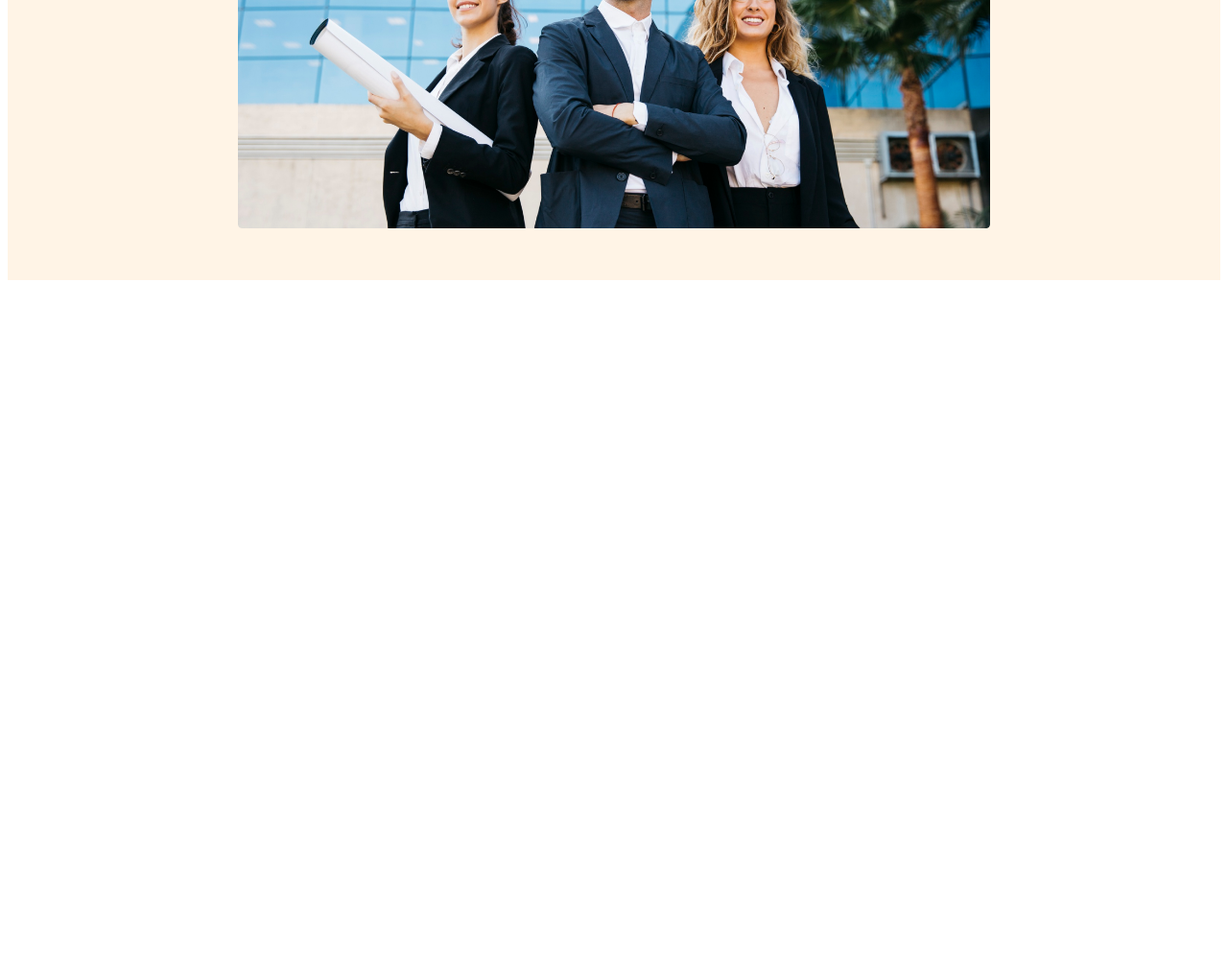
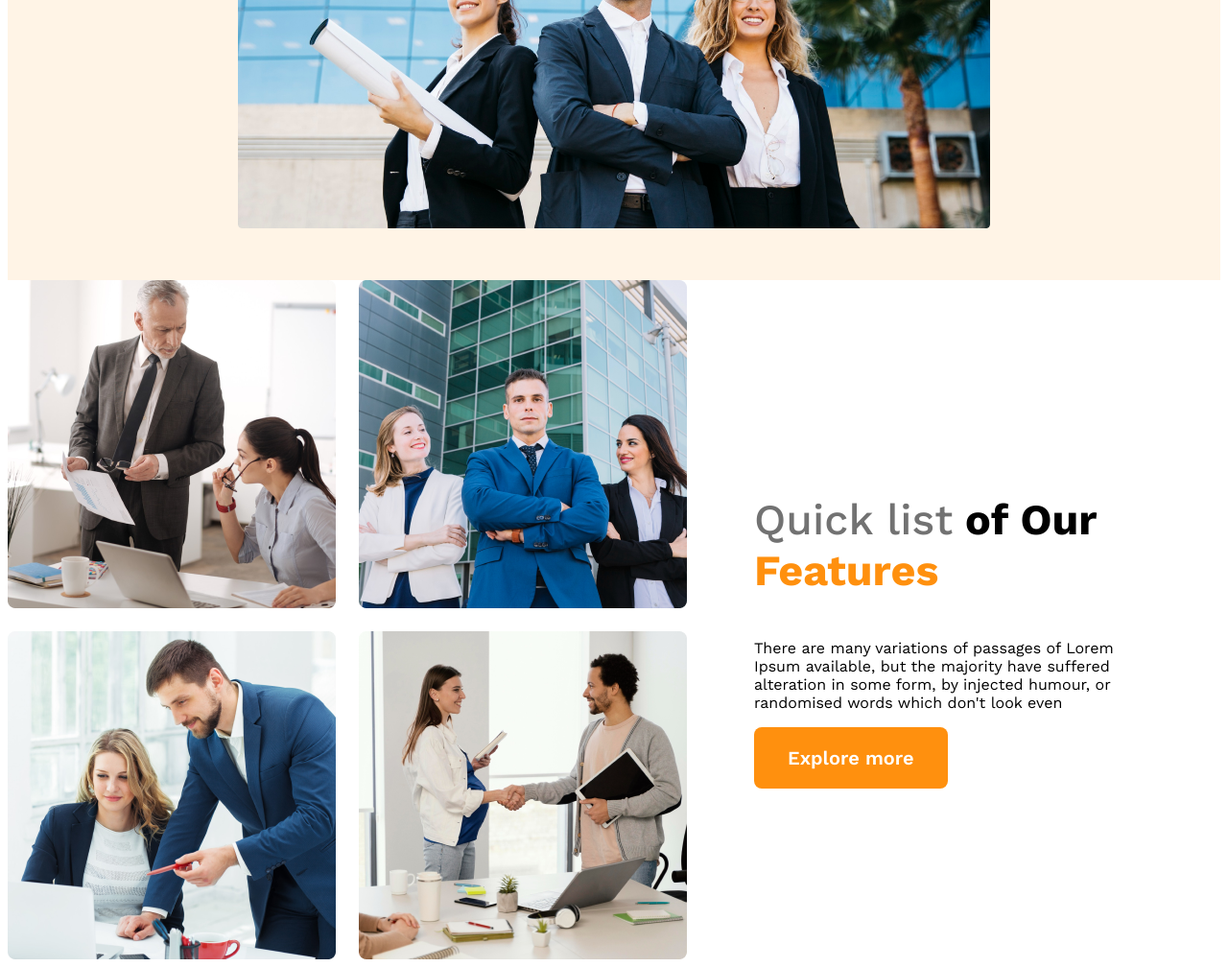
Before and after one commit to romanibra/g3-architects-website, a plain HTML site: page index.html in a window 1280 px wide. Shown: the part 700-1708 px from the top of the page at 96% size. Before the commit the page ends 1000 px from the top, so only its background shows below. Drawn offline with nearby package versions, Linux system fonts and the light colour scheme.

Commit message:
team section done

```diff
--- a/index.html
+++ b/index.html
@@ -34,6 +34,22 @@
 
   </header>
   <main>
+    <!-- team section -->
+    <section class="teams-container">
+      <div class="team-img-container">
+        <img src="images/team1.png" alt="">
+        <img src="images/team2.png" alt="">
+        <img src="images/team3.png" alt="">
+        <img src="images/team4.png" alt="">
+
+      </div>
+      <div class="teams-content">
+        <h3 class="teams-tittle"><span class="Quick">Quick list</span> <span>of Our</span> <span class="text-feature">Features</span></h3>
+        <p class="teams-description">There are many variations of passages of Lorem Ipsum available, but the majority have suffered alteration in some form, by injected humour, or randomised words which don't look even</p>
+        <button class="button-primary">Explore more</button>
+
+      </div>
+    </section>
 
   </main>
   <footer>
--- a/styles/architects.css
+++ b/styles/architects.css
@@ -92,3 +92,34 @@ font-weight: 400;
       padding:20px;
     }
   }
+
+  main{
+    max-width: 1440px;
+    margin: 0px auto;
+  }
+  /* teams styles */
+  .teams-container{
+    display: flex;
+    align-items: center;
+  }
+  .team-img-container{
+    display: grid;
+    grid-template-columns: repeat(2,1fr);
+    gap: 1.5rem;
+  }
+  .teams-content{
+    padding-left: 70px;
+    padding-right:70px ;
+
+  }
+  .teams-tittle{
+    font-size: 2.8rem;
+  }
+ .teams-tittle .Quick{
+  color: #727272;
+  font-weight: 500;
+ }
+ .teams-tittle .text-feature{
+  color: #FF900E;
+  font-weight: 700;
+ }
```
